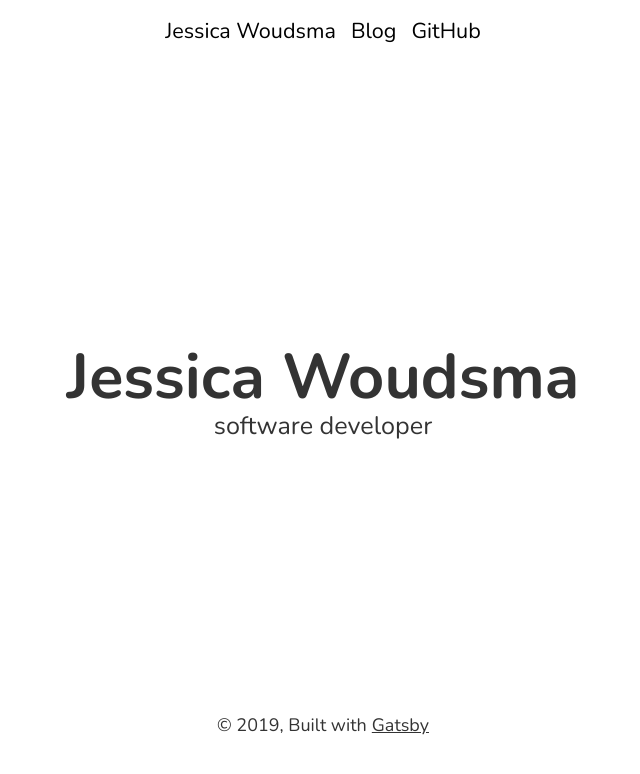
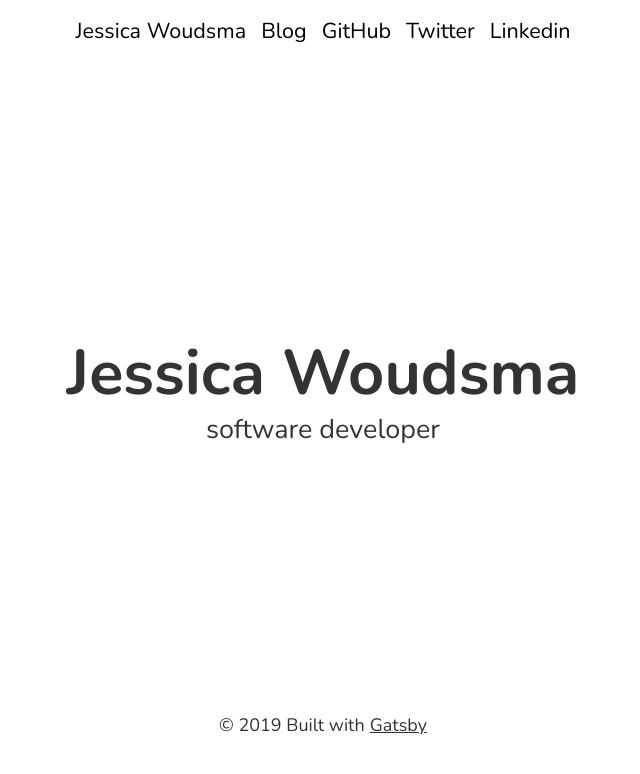
Before and after one commit to jssckbl/jssckbl.github.io, a Gatsby site: page / in a window 1280 px wide. Shown: the whole page, without its empty margins (317-957 px from the left). Built offline with nearby package versions, Linux system fonts and the light colour scheme; Gatsby itself is replaced by a stand-in of ours; a small style sheet from the web is missing.

Commit message:
added links to header

```diff
--- a/gatsby-config.js
+++ b/gatsby-config.js
@@ -2,6 +2,7 @@ module.exports = {
   siteMetadata: {
     title: `Jessica Woudsma`,
     subtitle: `software developer`,
+    subtitle2: `forager`,
     description: `A minimal blog starter built with Gatsbyjs. The needed Gatsby files are included.`,
     author: `@niklasmtj`,
   },
--- a/src/components/header.js
+++ b/src/components/header.js
@@ -64,12 +64,62 @@ const GitHubLink = styled.a`
 const HomeLink = styled(NavLink)`
   margin-left: 0;
 `
+const LinkedInLink = styled.a`
+  color: black;
+  margin-left: 15px;
+  text-decoration: none;
+  display: inline-block;
+  position: relative;
+
+  ::after {
+    content: "";
+    position: absolute;
+    width: 100%;
+    transform: scaleX(0);
+    height: 2px;
+    bottom: 0;
+    left: 0;
+    background-color: rgba(0, 0, 0, 0.8);
+    transform-origin: bottom right;
+    transition: transform 0.4s cubic-bezier(0.86, 0, 0.07, 1);
+  }
+
+  :hover::after {
+    transform: scaleX(1);
+    transform-origin: bottom left;
+  }
+`
 
 const SiteHeader = styled.header`
   background: transparent;
   display: flex;
   align-content: center;
   justify-content: center;
+`
+const TwitterLink = styled.a`
+  color: black;
+  margin-left: 15px;
+  text-decoration: none;
+  display: inline-block;
+  position: relative;
+
+  ::after {
+    content: "";
+    position: absolute;
+    width: 100%;
+    transform: scaleX(0);
+    height: 2px;
+    bottom: 0;
+    left: 0;
+    background-color: rgba(0, 0, 0, 0.8);
+    transform-origin: bottom right;
+    transition: transform 0.4s cubic-bezier(0.86, 0, 0.07, 1);
+  }
+
+  :hover::after {
+    transform: scaleX(1);
+    transform-origin: bottom left;
+  }
 `
 
 const Header = ({ siteTitle }) => (
@@ -78,9 +128,15 @@ const Header = ({ siteTitle }) => (
       <p>
         <HomeLink to="/">{siteTitle}</HomeLink>
         <NavLink to="/blog">Blog</NavLink>
-        <GitHubLink href="https://github.com/niklasmtj/gatsby-starter-julia">
+        <GitHubLink href="https://github.com/jssckbl">
           GitHub
         </GitHubLink>
+        <TwitterLink href="https://twitter.com/jessicawoudsma">
+          Twitter
+        </TwitterLink>
+        <LinkedInLink href="https://www.linkedin.com/in/jessicawoudsma">
+          Linkedin
+        </LinkedInLink>
       </p>
     </Content>
   </SiteHeader>
--- a/src/components/landing-bio.js
+++ b/src/components/landing-bio.js
@@ -18,12 +18,12 @@ const OuterContainer = styled.div`
 const Description = styled.p`
   padding: 0;
   margin-bottom: 1rem;
-  font-size: 1.4rem;
+  font-size: 1.5rem;
 `
 
 const NameHeader = styled.h1`
   font-size: 3.5rem;
-  margin-bottom: 0;
+  margin-bottom: 0.5rem;
 `
 
 const LandingBio = () => (
--- a/src/components/layout.js
+++ b/src/components/layout.js
@@ -46,7 +46,7 @@ const Layout = ({ children }) => (
         <Content>
           <main>{children}</main>
           <Footer>
-            © {new Date().getFullYear()}, Built with
+            © {new Date().getFullYear()} Built with
             {` `}
             <GatsbyLink href="https://www.gatsbyjs.org">Gatsby</GatsbyLink>
           </Footer>
--- a/src/pages/index.js
+++ b/src/pages/index.js
@@ -6,9 +6,10 @@ import SEO from "../components/seo"
 
 const IndexPage = () => (
   <Layout>
-    <SEO title="Home" keywords={[`gatsby`, `application`, `react`]} />
+    <SEO title="Home" keywords={[`woudsma`, `developer`, `forager`]} />
     <LandingBio />
   </Layout>
 )
 
+
 export default IndexPage
```
